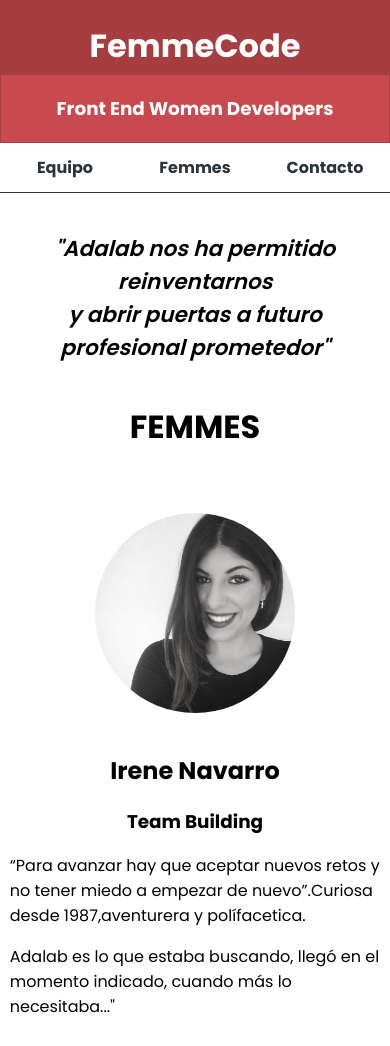
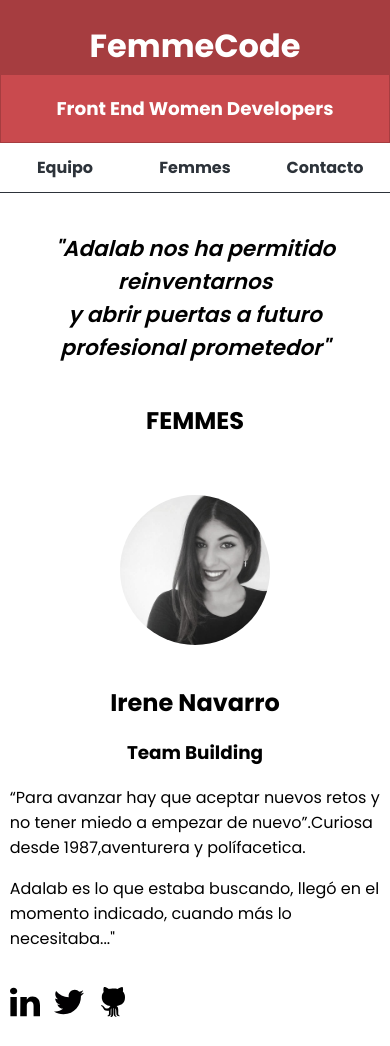
Before and after one commit to Adalab/c-s1-femmecode, a plain HTML site: page index.html in a window 390 px wide. Shown: the top 1046 px of the page. Drawn offline with Linux system fonts and the light colour scheme.

Commit message:
Media queries-changes in individual description header and profile picture

```diff
--- a/css/responsive.css
+++ b/css/responsive.css
@@ -22,5 +22,12 @@
   font-size: 1.35em;
 }
 
+.main-container-about h1 {
+  font-size: 1.5em;
+}
+
+.profile-images {
+  width: 150px;
+}
 
 }
--- a/css/style.css
+++ b/css/style.css
@@ -109,7 +109,7 @@ p{
 
 }
 
-h1 {
+.main-container-about h1 {
   font-size: 2em;
   text-align: center;
 }
```
